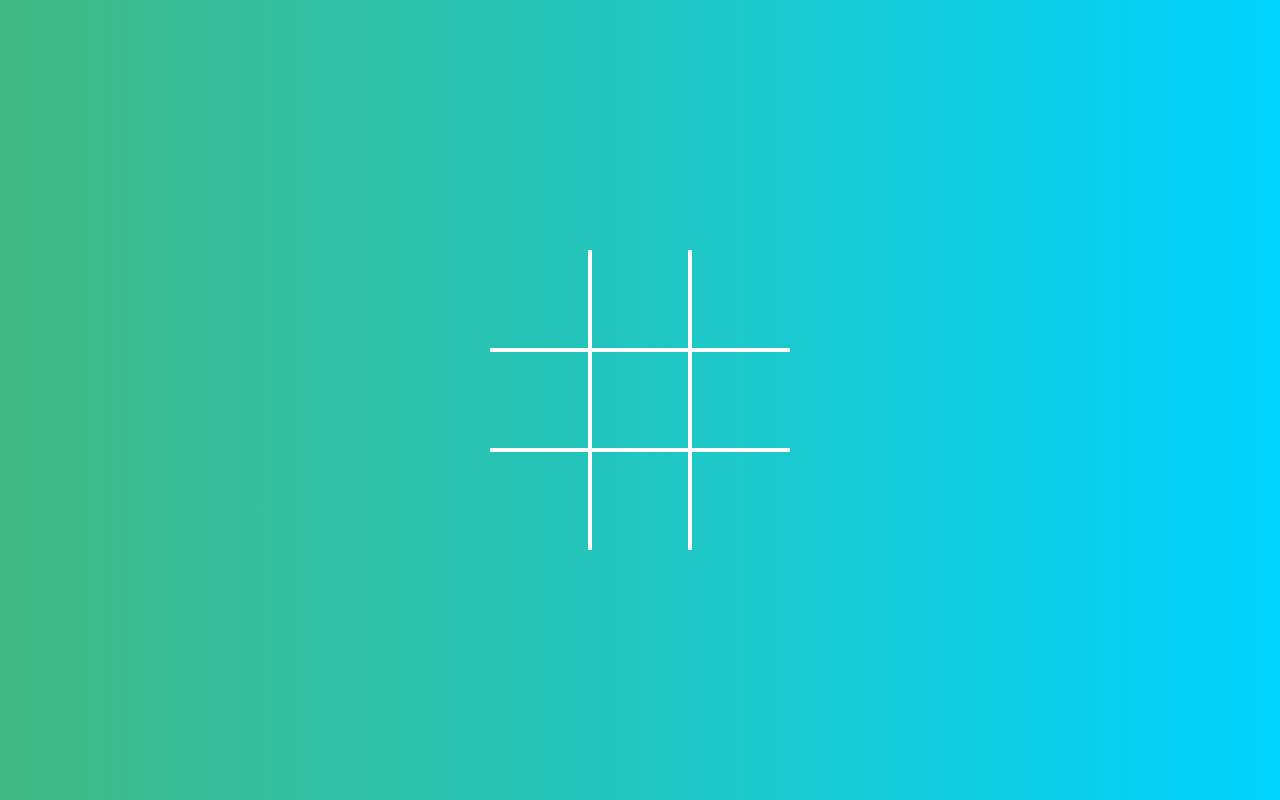
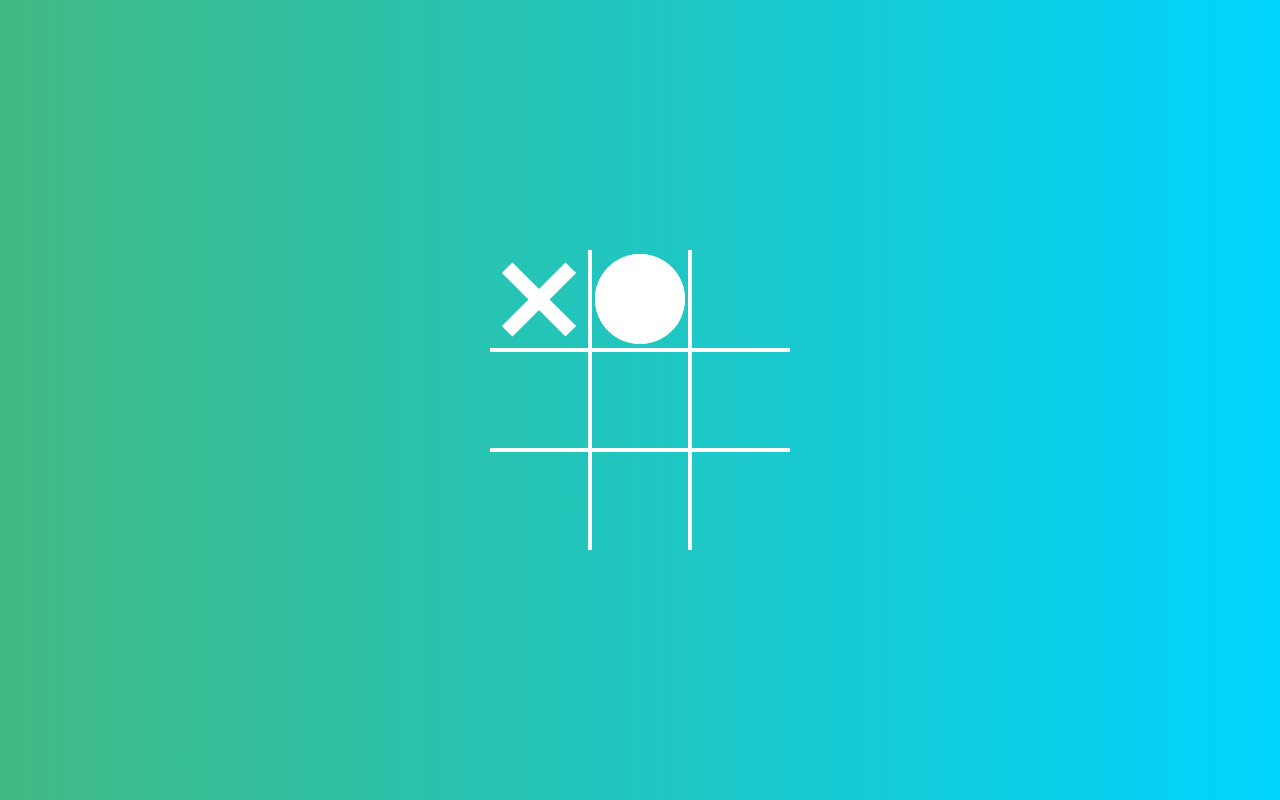
Before and after one commit to rodolfopossidonio/Jogo-da-velha, a plain HTML site: page index.html in a window 1280 px wide. Drawn offline with Linux system fonts and the light colour scheme.

Commit message:
Alterações no HTML e no CSS
Pequenas ATTs no HTML, e adicionado mais detalhes no CSS

```diff
--- a/index.html
+++ b/index.html
@@ -9,9 +9,9 @@
 </head>
 <body>
 
-  <div class="board">
-     <div class="cell" data-cell></div>
-     <div class="cell" data-cell></div>
+  <div class="board x">
+     <div class="cell x" data-cell></div>
+     <div class="cell circle" data-cell></div>
      <div class="cell" data-cell></div>
      <div class="cell" data-cell></div>
      <div class="cell" data-cell></div>
--- a/styles.css
+++ b/styles.css
@@ -24,6 +24,7 @@ body{
     grid-template-columns: repeat(3, auto);
 }
 
+/* Celula */
 .cell{
     width: 100px;
     height: 100px;
@@ -31,6 +32,12 @@ body{
     display: flex;
     justify-content: center;
     align-items: center;
+    position: relative;
+}
+
+.cell.x,
+.cell.circle {
+    cursor: not-allowed;
 }
 
 .cell:nth-child(1),
@@ -57,7 +64,43 @@ body{
     border-bottom: none;
 }
 
+/* X */
+.cell.x::before,
+.cell.x::after,
+.board.x .cell:not(.x):not(.circle):hover::after,
+.board.x .cell:not(.x):not(.circle):hover::before {
+    content: "";
+    height: calc(100px * 0.15);
+    width: calc(100px * 0.9);
+    background: white;
+    position: absolute;
+}
+
+.cell.x::before,
+.board.x .cell:not(.x):not(.circle):hover::before {
+    transform: rotate(45deg);
+}
+
+.cell.x::after,
+.board.x .cell:not(.x):not(.circle):hover::after {
+    transform: rotate(-45deg);
+}
+
+/* Circulo */
+.cell.circle::before,
+.cell.circle::after{
+    content: "";
+    height: calc(100px * 0.9);
+    width: calc(100px * 0.9);
+    background: white;
+    position: absolute;
+    border-radius: 50%;
+}
+
+
+
+
+/* Mensagem de Vitoria*/
 .winning-message{
     display: none;
-
 }
```
